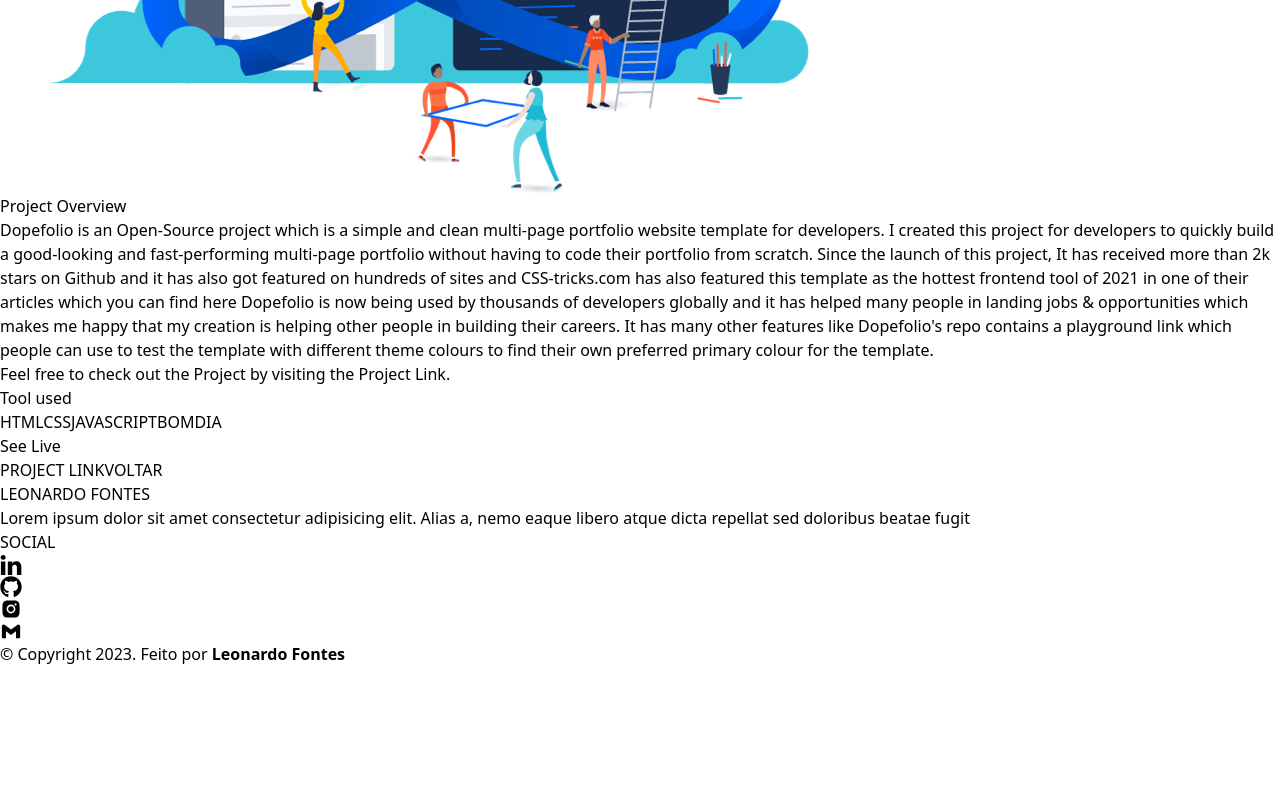
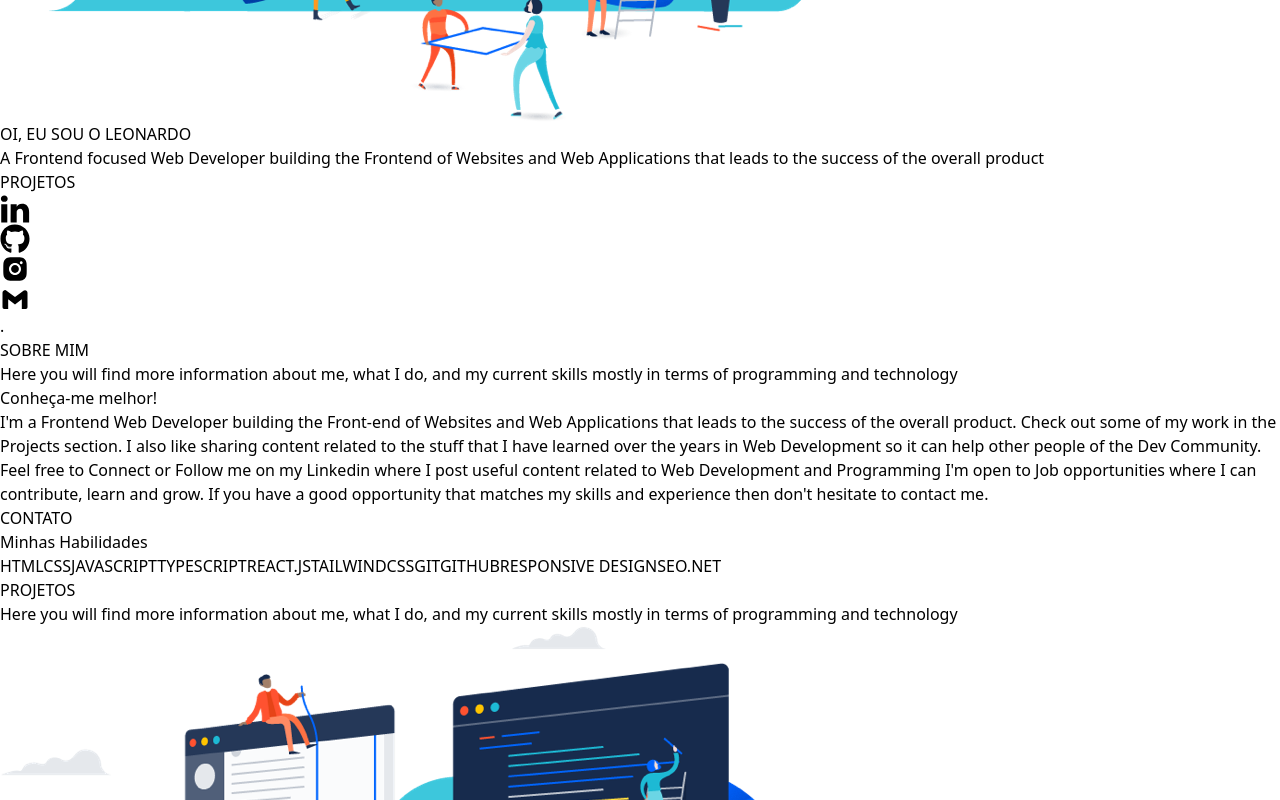
Before and after one commit to leonardo-fontes/portfolio, a React (Vite) app: page / in a window 1280 px wide. Shown: the part 500-1300 px from the top of the page. Before the commit the page ends 1166 px from the top, so only its background shows below. Built offline with nearby package versions, Linux system fonts and the light colour scheme.

Commit message:
implementando router (falta os links)

```diff
--- a/package.json
+++ b/package.json
@@ -12,7 +12,8 @@
   "dependencies": {
     "react": "^18.2.0",
     "react-dom": "^18.2.0",
-    "react-icons": "^4.10.1"
+    "react-icons": "^4.10.1",
+    "react-router-dom": "^6.15.0"
   },
   "devDependencies": {
     "@types/react": "^18.2.15",
--- a/src/App.jsx
+++ b/src/App.jsx
@@ -1,50 +1,47 @@
-import { useState } from "react";
+import { BrowserRouter as Router, Routes, Route, Link } from "react-router-dom";
 import "./App.css";
 import Navbar from "./components/layout/Navbar";
 import Footer from "./components/layout/Footer";
 import Container from "./components/layout/Container";
 import Home from "./components/pages/Home";
-import About from "./components/pages/About";
-import Projects from "./components/pages/Projects";
-import Contact from "./components/pages/Contact";
+import About from "./components/Partials/About";
+import Projects from "./components/Partials/Projects";
+import Contact from "./components/Partials/Contact";
 import Project from "./components/pages/Project";
+
+const projetos = [
+  {
+    title: "CROWN TEMPLATE",
+    description:
+      "This page contains the case study of Crown Website Template which includes the Project Overview, Tools Used and Live Links to the official product.",
+    projectDescription:
+      "Crown is a web template that I created targeting the restaurant and food industry for people to use for their own restaurant business and build trust and engagement with their customers by providing them with a better User Interface on the Web.By taking User Interface ideas by visiting different types of websites of the same industry and even visited platforms like dribble to get inspiration for building a good User Interface that will bring great results. Feel free to check out the Project by visiting the Live Link.",
+    tags: ["HTML", "CSS", "JAVASCRIPT", "TAILWIND"],
+    id: 1,
+  },
+];
 
 function App() {
   return (
-    <>
+    <Router>
       <Navbar />
-      {/* <Container children={<Home />} size={"min-h-[90vh]"} classname={"bg-[#6a6f86]"} />
-      <Container children={<About />} size={"min-h-[90vh]"} classname={"bg-[#4a5065]"} />
-      <Container children={<Projects />} size={"min-h-[90vh]"} classname={"bg-[#6a6f86]"} />
-      <Container children={<Contact />}  size={"min-h-[90vh]"} classname={"bg-[#4a5065]"} /> */}
-      <Container
-        children={
-          <Project
-            title="DOPEFOLIO"
-            description="This page contains the case study of Dopefolio Open-Source Project
-            which includes the Project Overview, Tools Used and Live Links to
-            the official product."
-            projectDescription="Dopefolio is an Open-Source project which is a simple and clean multi-page
-            portfolio website template for developers. I created this project for
-            developers to quickly build a good-looking and fast-performing multi-page
-            portfolio without having to code their portfolio from scratch. Since the
-            launch of this project, It has received more than 2k stars on Github and
-            it has also got featured on hundreds of sites and CSS-tricks.com has also
-            featured this template as the hottest frontend tool of 2021 in one of
-            their articles which you can find here Dopefolio is now being used by
-            thousands of developers globally and it has helped many people in landing
-            jobs & opportunities which makes me happy that my creation is helping
-            other people in building their careers. It has many other features like
-            Dopefolio's repo contains a playground link which people can use to test
-            the template with different theme colours to find their own preferred
-            primary colour for the template."
-            tags={["HTML", "CSS", "JAVASCRIPT", "BOMDIA"]}
-          />
-        }
-        classname={"bg-[#4a5065]"}
-      />
+      <Routes>
+        <Route exact path="/" element={<Home />} />
+        <Route
+          path="/project"
+          element={
+            <Project
+              title={projetos[0].title}
+              description={projetos[0].description}
+              projectDescription={projetos[0].projectDescription}
+              tags={projetos[0].tags}
+            />
+          }
+        />
+      </Routes>
+
       <Footer />
-    </>
+    </Router>
   );
 }
 
--- a/src/components/layout/Navbar.jsx
+++ b/src/components/layout/Navbar.jsx
@@ -1,8 +1,10 @@
+import { Link } from "react-router-dom";
+
 function Navbar() {
   return (
     <>
       {/* deixar barra fixa */}
-      <navbar className="flex w-full justify-between px-16 items-center text-[white] py-8 bg-[#2a3044] ">
+      <div className="flex w-full justify-between px-16 items-center text-[white] py-8 bg-[#2a3044] ">
         <div className="flex gap-4">
           <img src="vite.svg" alt="" />
           <h3 className="font-bold text-[1.115rem]">LEONARDO FONTES</h3>
@@ -10,20 +12,20 @@
         <div className="flex ">
           <ul className="flex gap-12 font-bold text-base">
             <li>
-              <a href="#contact">HOME</a>
+              <Link to="/">HOME</Link>
             </li>
             <li>
-              <a href="#contact">SOBRE MIM</a>
+              <Link to="/#about">SOBRE MIM</Link>
             </li>
             <li>
-              <a href="#contact">PROJETOS</a>
+              <Link to="#projects">PROJETOS</Link>
             </li>
             <li>
-              <a href="#contact">CONTATO</a>
+              <Link to="#contact">CONTATO</Link>
             </li>
           </ul>
         </div>
-      </navbar>
+      </div>
     </>
   );
 }
--- a/src/components/pages/Home.jsx
+++ b/src/components/pages/Home.jsx
@@ -1,10 +1,15 @@
 import Media from "../layout/Media";
 import Button from "../layout/Button";
+import About from "../Partials/About";
+import Contact from "../Partials/Contact";
+import Projects from "../Partials/Projects";
+import Container from "../layout/Container";
 
 function Home() {
   return (
     <>
-      <img
+    <Container classname={`bg-[#4a5065] min-h-[90vh]`}>
+    <img
         className="object-contain absolute top-48 right-0 z-[-10] opacity-30 "
         src="fundo6.png"
         alt=""
@@ -17,7 +22,7 @@
           A Frontend focused Web Developer building the Frontend of Websites and
           Web Applications that leads to the success of the overall product
         </p>
-        <Button text={"PROJETOS"} classname={"w-64 p-4 bg-[#2a3044]"}  />
+        <Button text={"PROJETOS"} classname={"w-64 p-4 bg-[#2a3044]"} />
       </div>
       <div className="flex bg-white absolute top-[18rem] left-0">
         <Media
@@ -31,6 +36,18 @@
       <div className="flex justify-center absolute bottom-10 right-[50%] left-[50%] border-white border-solid border-[1px] h-8 w-5 rounded-xl">
         <p className="font-bold text-lg text-white animate-bounce">.</p>
       </div>
+    </Container>
+
+
+      <Container classname={`bg-[#5a5f76]`}>
+        <About/>
+      </Container>
+      <Container classname={`bg-[#4a5065]`}>
+        <Projects/>
+      </Container>
+      <Container classname={`bg-[#5a5f76]`}>
+        <Contact/>
+      </Container>
     </>
   );
 }
--- a/src/components/pages/Project.jsx
+++ b/src/components/pages/Project.jsx
@@ -5,13 +5,16 @@
 function Project({ title, description, projectDescription, tags }) {
   return (
     <>
-      {" "}
+      <Container classname={`bg-[#4a5065] min-h-[90vh]`}>
         <div className="flex flex-col w-full">
           <Container classname={"bg-[#6a6f86]"} size={"min-h-[70vh]"}>
             <div className="flex flex-col justify-center items-center text-center mx-auto container text-white gap-12">
               <h1 className="text-5xl font-bold tracking-widest">{title}</h1>
               <p className="text-2xl w-3/5">{description}</p>
-            <Button text={"PROJECT LINK"} classname={"w-80 p-5 bg-[#2a3044]"} />
+              <Button
+                text={"PROJECT LINK"}
+                classname={"w-80 p-5 bg-[#2a3044]"}
+              />
             </div>
           </Container>
           <Container classname={"min-h-[70vh]"}>
@@ -20,17 +23,17 @@
               <div className="flex flex-col mx-96 gap-8 ">
                 <h3 className="font-semibold text-3xl">Project Overview</h3>
                 <div className="flex flex-col gap-8">
-                <p className="leading-loose text-lg"></p>
-                {projectDescription}
+                  <p className="leading-loose text-lg">{projectDescription}</p>
                 </div>
 
                 <p className="text-lg">
-                Feel free to check out the Project by visiting the Project Link.
+                  Feel free to check out the Project by visiting the Project
+                  Link.
                 </p>
 
                 <h3 className="font-semibold text-3xl mt-6">Tool used</h3>
                 <div className="flex flex-wrap gap-4">
-                {tags.map((tag) => (
+                  {tags?.map((tag) => (
                     <Tag text={tag} />
                   ))}
                 </div>
@@ -52,6 +55,7 @@
             </div>
           </Container>
         </div>
+      </Container>
     </>
   );
 }
```
Also changed, not shown: src/components/Partials/About.jsx (renamed from src/components/pages/About.jsx), src/components/Partials/Contact.jsx (renamed from src/components/pages/Contact.jsx), src/components/Partials/Projects.jsx (renamed from src/components/pages/Projects.jsx), 1 other file (tests, documents, lock files or other folders). Lines whose indentation alone changed are shown as unchanged.
